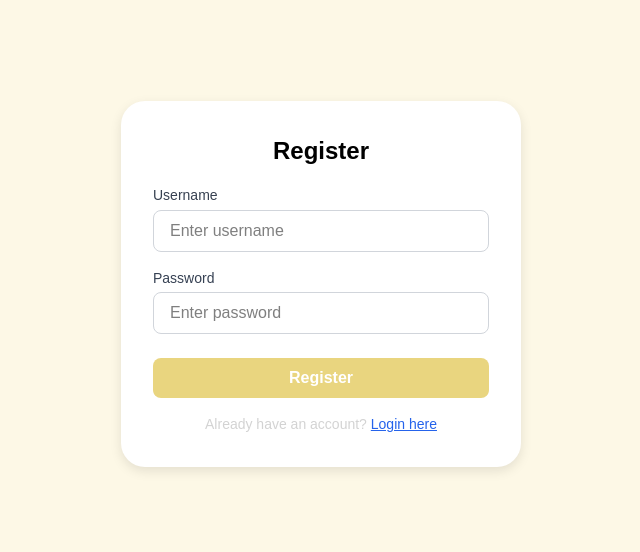
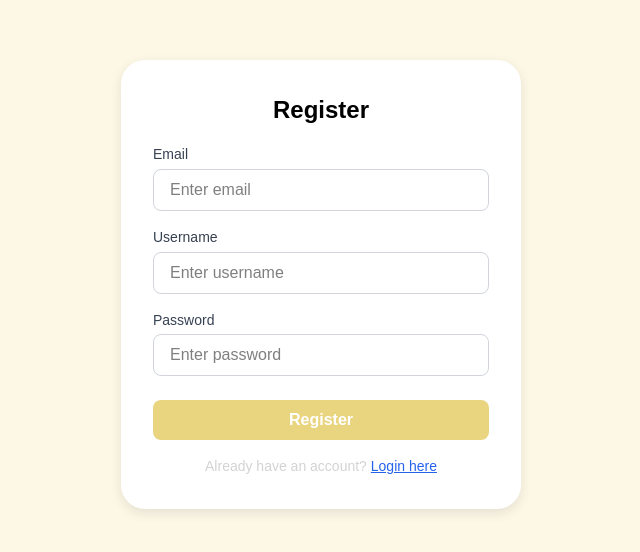
Before and after one commit to S-Garry/ChatCSE, a Next.js app in the folder frontend/: page /auth/register in a window 1280 px wide. Shown: the part 116-668 px from the top of the page, without its empty margins (319-959 px from the left). Built offline with nearby package versions, Linux system fonts and the light colour scheme.

Commit message:
feat: add OTP page in register

```diff
--- a/frontend/src/app/auth/register/page.tsx
+++ b/frontend/src/app/auth/register/page.tsx
@@ -8,13 +8,16 @@ import { showSuccess, showError, clearToast } from '@/components/ToastMessage'
 import { useRouter } from 'next/navigation'
 
 export default function Home() {
+  const [email, setEmail] = useState('')
   const [username, setUsername] = useState('')
   const [password, setPassword] = useState('')
+  const [otp, setOtp] = useState('')
   const [isProcessing, setProcessing] = useState(false)
+  const [isOtpPhase, setOtpPhase] = useState(false)
   const router = useRouter()
 
   const handleRegister = () => {
-    console.log('Register with username: ', username,', password: ', password)
+    console.log('Register with username: ', username, ', password: ', password)
     // 這裡之後會送到 backend
 
     if (isProcessing) {
@@ -22,8 +25,8 @@ export default function Home() {
       return
     }
 
-    if (!username || !password) {
-      showError('Username and password are required')
+    if (!username || !password || !email) {
+      showError('Email, username and password are required')
       return
     }
 
@@ -33,11 +36,31 @@ export default function Home() {
       return;
     }
     else {
+      setOtpPhase(true)
+    }
+  }
+
+  const handleOTP = () => {
+    if (isProcessing) {
+      showError('Still in process')
+      return
+    }
+
+    if (!otp) {
+      showError('OTP are required')
+      return
+    }
+
+    if (otp == "12345") {
       setProcessing(true)
       showSuccess('Register Success')
       setTimeout(() => router.push('login'), 1500)
       setTimeout(() => clearToast(), 1450)
       setTimeout(() => setProcessing(false), 1400)
+    }
+    else {
+      showError('Invalid OTP')
+      return;
     }
   }
 
@@ -45,6 +68,20 @@ export default function Home() {
     <div className={styles.container}>
       <div className={styles.card}>
         <h2 className={styles.title}>Register</h2>
+        {!isOtpPhase ? (
+          <>
+            <div className="mb-4">
+              <label className={styles.label}>
+                Email
+              </label>
+              <input
+                type="text"
+                value={email}
+                onChange={e => setEmail(e.target.value)}
+                className={styles.input}
+                placeholder="Enter email"
+              />
+            </div>
             <div className="mb-4">
               <label className={styles.label}>
                 Username
@@ -78,6 +115,26 @@ export default function Home() {
             <p className={styles.textLink}>
               Already have an account? <Link href="/auth/login">Login here</Link>
             </p>
+          </>
+        ) : (<>
+          <div className="mb-4">
+            <label className={styles.label}>OTP Code</label>
+            <input
+              type="text"
+              value={otp}
+              onChange={e => setOtp(e.target.value)}
+              className={styles.input}
+              placeholder="Enter the OTP"
+            />
+          </div>
+          <button
+            onClick={handleOTP}
+            className={styles.button}
+          >
+            Send
+          </button>
+        </>
+        )}
       </div>
     </div>
   )
```
Lines whose indentation alone changed are shown as unchanged.
